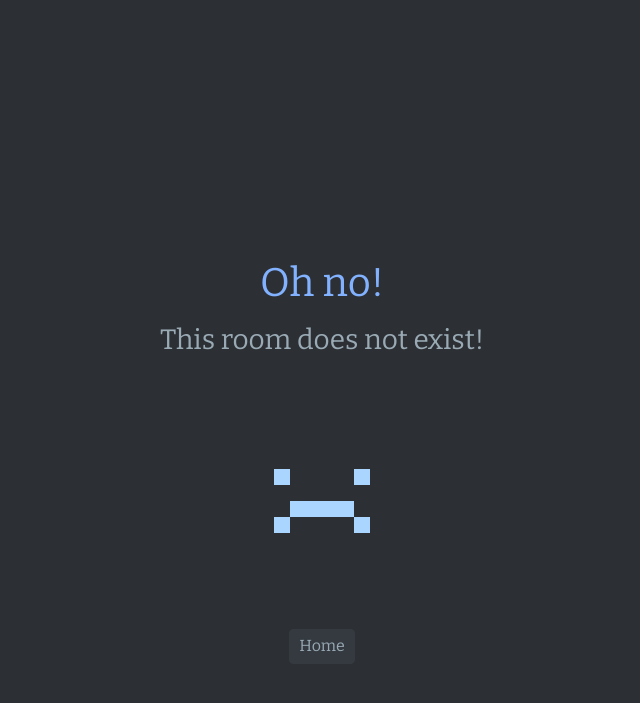
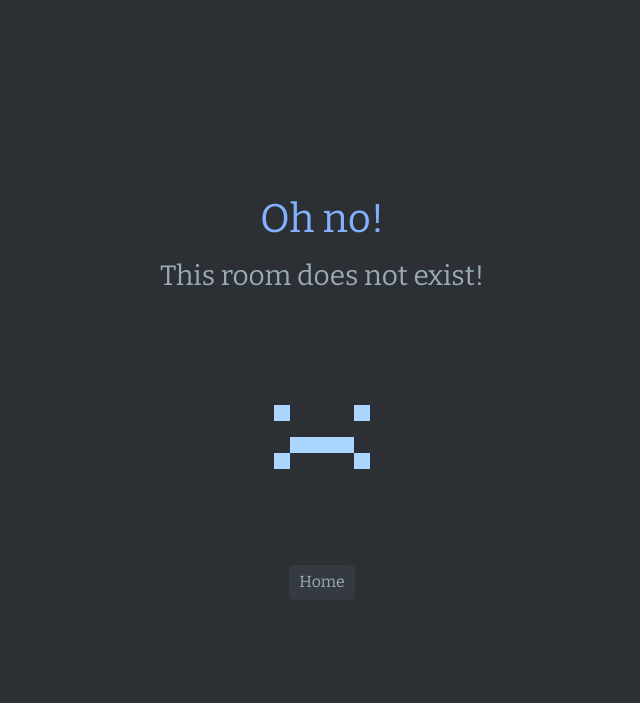
Before and after one commit to vi-li/pxArt, a plain HTML site: page frontend/error.html in a window 1280 px wide. Shown: the part 13-716 px from the top of the page, without its empty margins (318-958 px from the left). Drawn offline with nearby package versions, Linux system fonts and the light colour scheme; files that its build step writes are made by us from their sources; files whose address does not match are found by name.

Commit message:
minor changes

```diff
--- a/frontend/error.html
+++ b/frontend/error.html
@@ -22,7 +22,7 @@
 </head>
 
 <body style="background-color: #2c2f33;">
-    <h1 class="title mb-3 mt-3" style="color: #82b2ff; padding-top: 20%;">Oh no!</h1>
+    <h1 class="title mb-3 mt-3" style="color: #82b2ff; padding-top: 15%;">Oh no!</h1>
     <h3 class="title mb-3 mt-3">This room does not exist!</h3>
     <div style="text-align:center">
         <img src="/images/sadface.png" alt="sad">
--- a/server/public/js/canvas.js
+++ b/server/public/js/canvas.js
@@ -128,7 +128,6 @@ function updateBoardFromServer(data)
 }
 
 function colorPixelFromArray(data) {
-    //var cArray = JSONboard.canvasRGB.board;
     var cArray = data.canvasRGB.board;
 
     var but = document.getElementById('toggleGridBut');
```
Also changed, not shown: server/public/js/createroom.js (+1 -10 lines), server/server.js (+1 -6 lines).
